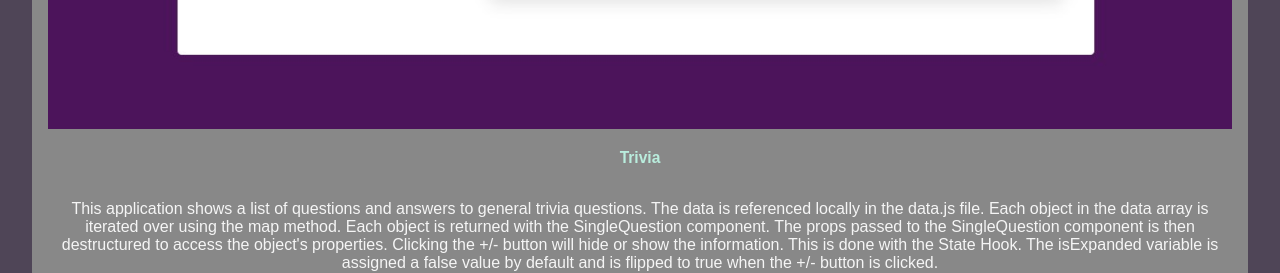
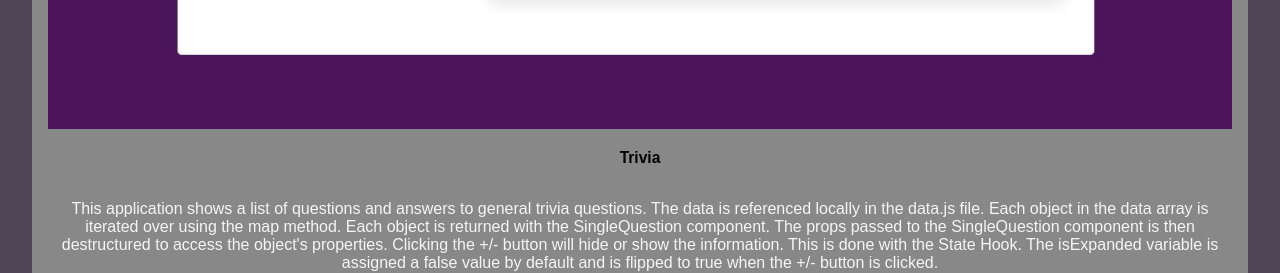
Before and after one commit to stanleyjh/My_Website, a React (Create React App) app: page / in a window 1280 px wide. Shown: the part 4240-4513 px from the top of the page. Built offline with nearby package versions, Linux system fonts and the light colour scheme.

Commit message:
updated Projects component styling

```diff
--- a/src/styles/global.css
+++ b/src/styles/global.css
@@ -1,9 +1,9 @@
 /* Applies to all screen sizes */
 
+/* Body */
 * {
   font-family: Arial, Helvetica, sans-serif;
 }
-
 html,
 body {
   margin: 0;
@@ -33,7 +33,6 @@ nav ul {
 }
 
 /* Schedule */
-
 table,
 th,
 td {
@@ -43,9 +42,7 @@ td {
 /* Resume */
 
 /* Projects */
-.projects {
-  background: #4f4557;
-}
+
 /* Contact */
 
 /* Footer */
--- a/src/styles/mobile.css
+++ b/src/styles/mobile.css
@@ -37,6 +37,8 @@
     border-radius: 3em;
     backdrop-filter: blur(0.6em);
   }
+
+  /* Profile Links */
 
   /* About */
   .about {
@@ -135,6 +137,7 @@
   }
   /* Projects */
   .projects {
+    background: #4f4557;
     text-align: center;
     color: rgb(245, 245, 245);
     padding: 1rem;
@@ -160,7 +163,7 @@
     border: none;
     border-radius: 2rem;
     background: none;
-    color: #b9eddd;
+    /* color: #b9eddd; */
   }
   .projects button:hover {
     cursor: pointer;
```
